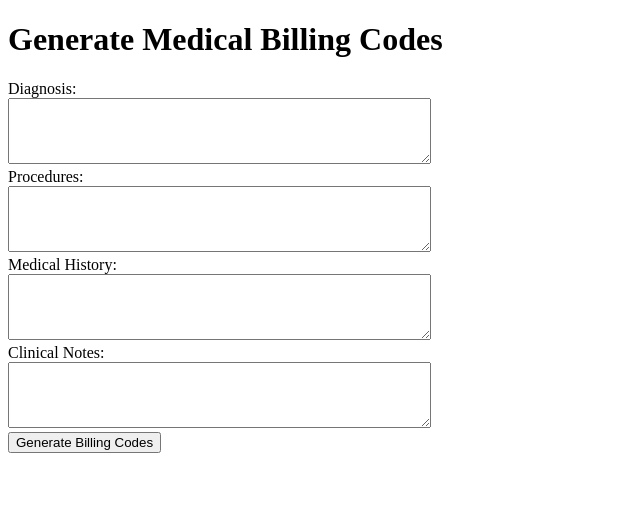
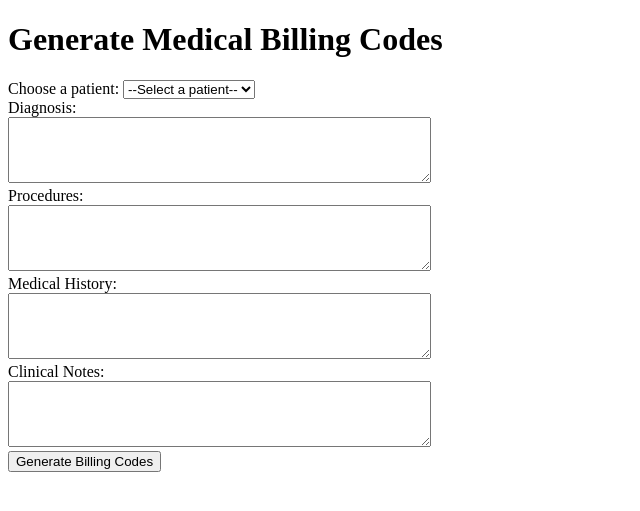
Before and after one commit to rseveymant/healthcare, a Flask app: page /generate_billing_codes in a window 1280 px wide. Shown: the top 511 px of the page, without its empty margins (0-640 px from the left). Run offline with Flask 3, Linux system fonts and the light colour scheme.

Commit message:
Preset data and gpt-4 default

```diff
--- a/app/templates/billing_codes_form.html
+++ b/app/templates/billing_codes_form.html
@@ -2,10 +2,33 @@
 <html>
 <head>
     <title>Generate Medical Billing Codes</title>
+    <script>
+        function loadPatientData(patient) {
+            var data = {
+                'patient1': {
+                    'diagnosis': 'Patient presents with severe chest pain radiating to the left arm. Blood tests show elevated troponin levels.',
+                    'procedures': 'We performed an emergency coronary angioplasty and stent placement.',
+                    'medical_history': 'Patient has a history of hypertension and type 2 diabetes.',
+                    'clinical_notes': 'Patient is a 52 year old male with a 20 pack-year smoking history. Has been managing diabetes with metformin.'
+                }
+                // Add more patients here
+            };
+            document.getElementById('diagnosis').value = data[patient]['diagnosis'];
+            document.getElementById('procedures').value = data[patient]['procedures'];
+            document.getElementById('medical_history').value = data[patient]['medical_history'];
+            document.getElementById('clinical_notes').value = data[patient]['clinical_notes'];
+        }
+    </script>
 </head>
 <body>
     <h1>Generate Medical Billing Codes</h1>
     <form method="POST">
+        <label for="patients">Choose a patient:</label>
+        <select name="patients" id="patients" onchange="loadPatientData(this.value)">
+            <option value="">--Select a patient--</option>
+            <option value="patient1">Patient 1</option>
+            <!-- Add more options here -->
+        </select><br>
         <label for="diagnosis">Diagnosis:</label><br>
         <textarea id="diagnosis" name="diagnosis" rows="4" cols="50"></textarea><br>
         <label for="procedures">Procedures:</label><br>
--- a/app/utils/code_mapper.py
+++ b/app/utils/code_mapper.py
@@ -15,7 +15,7 @@ class ICD10Generator:
     def generate(self, input_text):
         print(input_text)
         # Step 1: Use Mantium's RAG model to generate ICD-10 candidates
-        rag_candidates = self.apps_api.query_application('64cc1bcca95c216d0358e859', dict(query=input_text, retriever_top_k=1))
+        rag_candidates = self.apps_api.query_application('64cc1bcca95c216d0358e859', dict(query=input_text, retriever_top_k=4))
 
         # Step 2: Refine candidates using GPT model
         print(rag_candidates['documents'][0]['content'])
--- a/app/utils/gpt_service.py
+++ b/app/utils/gpt_service.py
@@ -10,7 +10,7 @@ class GPTService:
 
     def generate(self, prompt):
         response = openai.ChatCompletion.create(
-            model="gpt-3.5-turbo",  # or whatever model you want to use
+            model="gpt-4",  # or whatever model you want to use
             messages=[
                 {"role": "system", "content": "You are a helpful assistant."},
                 {"role": "user", "content": prompt}
```
